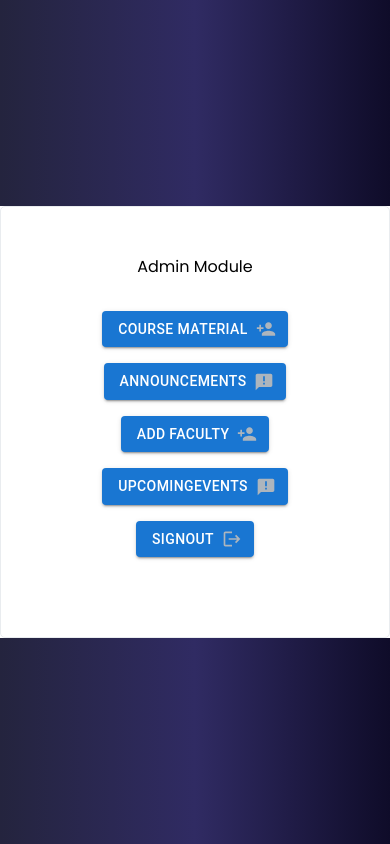
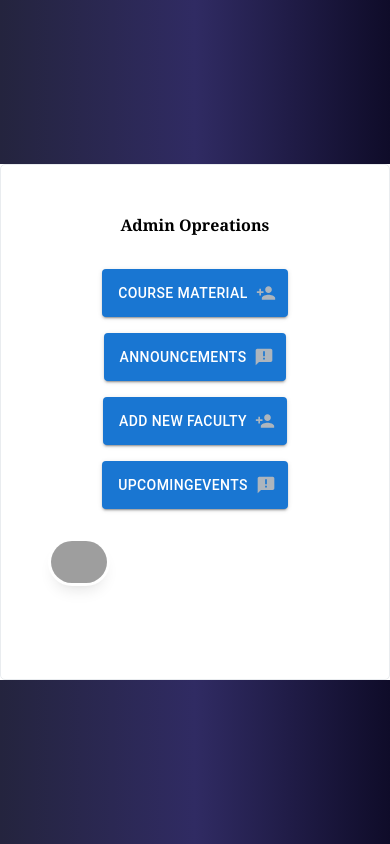
Before and after one commit to shahzaib-shafiq/SSNA-Admin, a React (Create React App) app: page /HomePage in a window 390 px wide. Built offline with nearby package versions, Linux system fonts and the light colour scheme; grey boxes are pictures that could not be loaded.

Commit message:
Updated Buttons

```diff
--- a/src/Components/Announcements.js
+++ b/src/Components/Announcements.js
@@ -80,7 +80,7 @@ const Announcements = () => {
   }
 
   return (
-    <div class="min-h-screen p-6 bg-gray-100 flex items-center justify-center">
+    <div class="min-h-screen p-6 bg-gray-100 flex items-center justify-center  bg-blue-200">
       <div class="container max-w-screen-lg mx-auto">
         <div>
           <h2 class="font-semibold text-xl text-gray-600">Add New Announcement</h2>
--- a/src/Components/CourseMaterial.js
+++ b/src/Components/CourseMaterial.js
@@ -64,7 +64,7 @@ const CourseMaterial = () => {
 
 
   return (
-    <div class="min-h-screen p-6 bg-gray-100 flex items-center justify-center">
+    <div class="min-h-screen p-6 bg-gray-100 flex items-center justify-center bg-blue-200">
       <div class="container max-w-screen-lg mx-auto">
         <div>
           <h2 class="font-semibold text-xl text-gray-600">Add Course Material</h2>
--- a/src/Components/Events.js
+++ b/src/Components/Events.js
@@ -73,7 +73,7 @@ const Announcements = () => {
   }
 
   return (
-    <div class="min-h-screen p-6 bg-gray-100 flex items-center justify-center">
+    <div class="min-h-screen p-6 bg-gray-100 flex items-center justify-center  bg-blue-200">
       <div class="container max-w-screen-lg mx-auto">
         <div>
           <h2 class="font-semibold text-xl text-gray-600">Add New Event</h2>
--- a/src/Components/FacultyData.js
+++ b/src/Components/FacultyData.js
@@ -81,7 +81,7 @@ const FacultyData = () => {
   }
 
   return (
-    <div class="min-h-screen p-6 bg-gray-100 flex items-center justify-center">
+    <div class="min-h-screen p-6 bg-gray-100 flex items-center justify-center  bg-blue-200">
       <div class="container max-w-screen-lg mx-auto">
         <div>
           <h2 class="font-semibold text-xl text-gray-600">Add New Faculty Member</h2>
--- a/src/Components/HomePage.js
+++ b/src/Components/HomePage.js
@@ -19,34 +19,34 @@ const Dashboard = () => {
             <img src="https://cfd.nu.edu.pk/wp-content/uploads/2017/08/IMG_5750_1-min-760x400.jpg" alt="" />
           </div>
           <div className="col-1">
-            <h2>Admin Module</h2>
+            <h1 className="font-serif font-bold ">Admin Opreations </h1>
             <span></span>
             <form id='form' className='flex flex-col'>
               <Link to='/CourseMaterial'>
-                <Button className="styledButton" variant='contained' size='medium' endIcon={<PersonAddIcon />}>
+                <Button className="styledButton w-45 h-12 p-2" variant='contained' size='medium' endIcon={<PersonAddIcon />}>
                 Course Material
                 </Button>
               </Link>
               <Link to='/Announcements'>
-                <Button className="styledButton" variant='contained' size='medium' endIcon={<AnnouncementIcon />}>
+                <Button className="styledButton w-45 h-12 p-2" variant='contained' size='medium' endIcon={<AnnouncementIcon />}>
                 Announcements
                 </Button>
               </Link>
               <Link to='/FacultyData'>
-                <Button className="styledButton" variant='contained' size='medium' endIcon={<PersonAddIcon />}>
-                  Add Faculty
+                <Button className="styledButton w-45 h-12 p-2" variant='contained' size='medium' endIcon={<PersonAddIcon />}>
+                  Add New Faculty
                 </Button>
               </Link>
               <Link to='/UpcomingEvents'>
-                <Button className="styledButton" variant='contained' size='medium' endIcon={<AnnouncementIcon />}>
+                <Button className="styledButton w-45 h-12 p-2" variant='contained' size='medium' endIcon={<AnnouncementIcon />}>
                 UpcomingEvents
                 </Button>
               </Link>
-              <Link to='/'>
-                <Button className="styledButton" variant="contained" endIcon={<LogoutIcon />} onClick={logout}>
-                  Signout
-                </Button>
-              </Link>
+
+
+              <a href="/"  class="md:absolute bottom-0 right-0 p-4 float-right">
+          <img src="https://w7.pngwing.com/pngs/253/714/png-transparent-logout-heroicons-ui-icon-thumbnail.png" alt="Buy Me A Coffee" class="transition-all rounded-full w-14  hover:shadow-sm shadow-lg ring hover:ring-4 ring-white"></img>
+        </a>
             </form>
           </div>
         </div>
```
